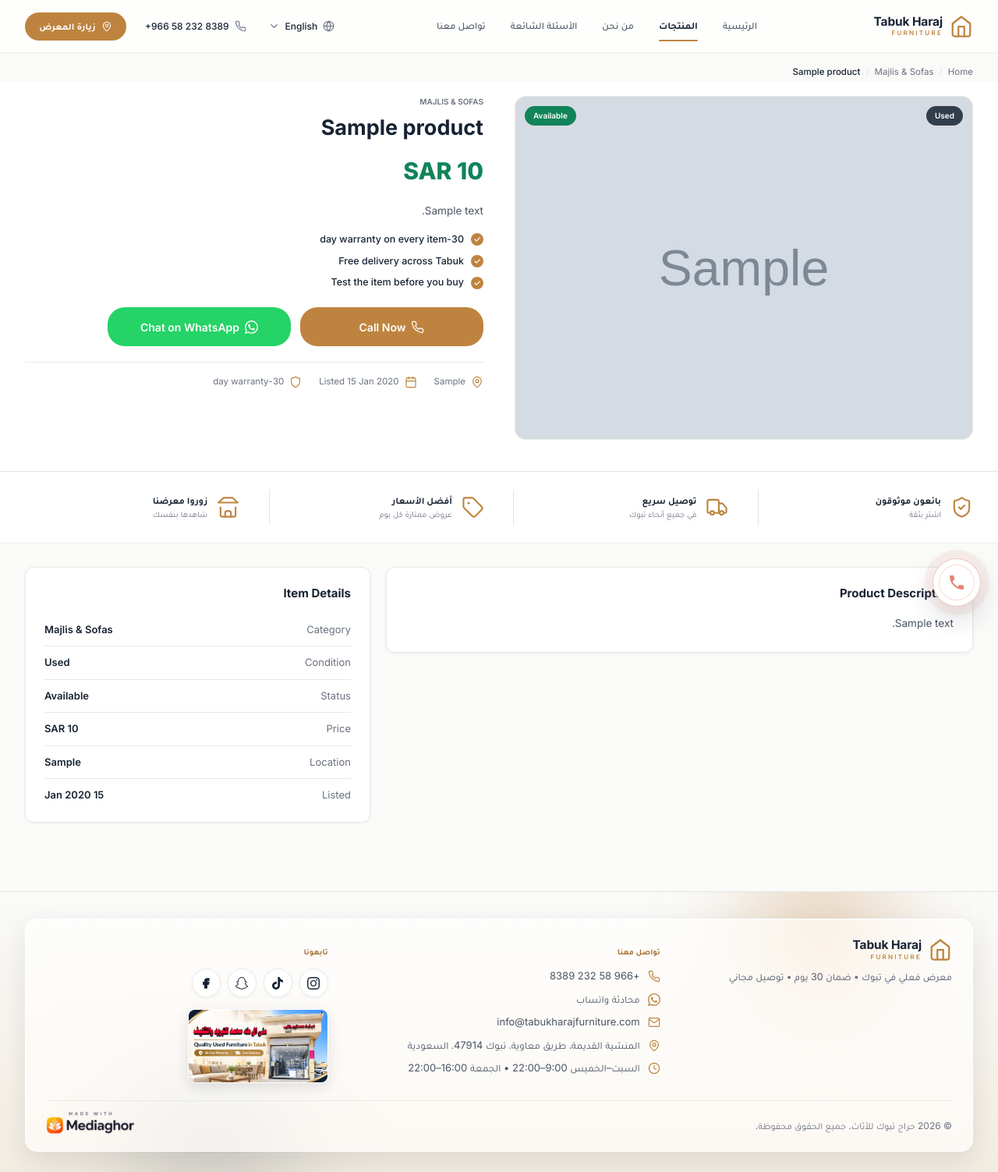
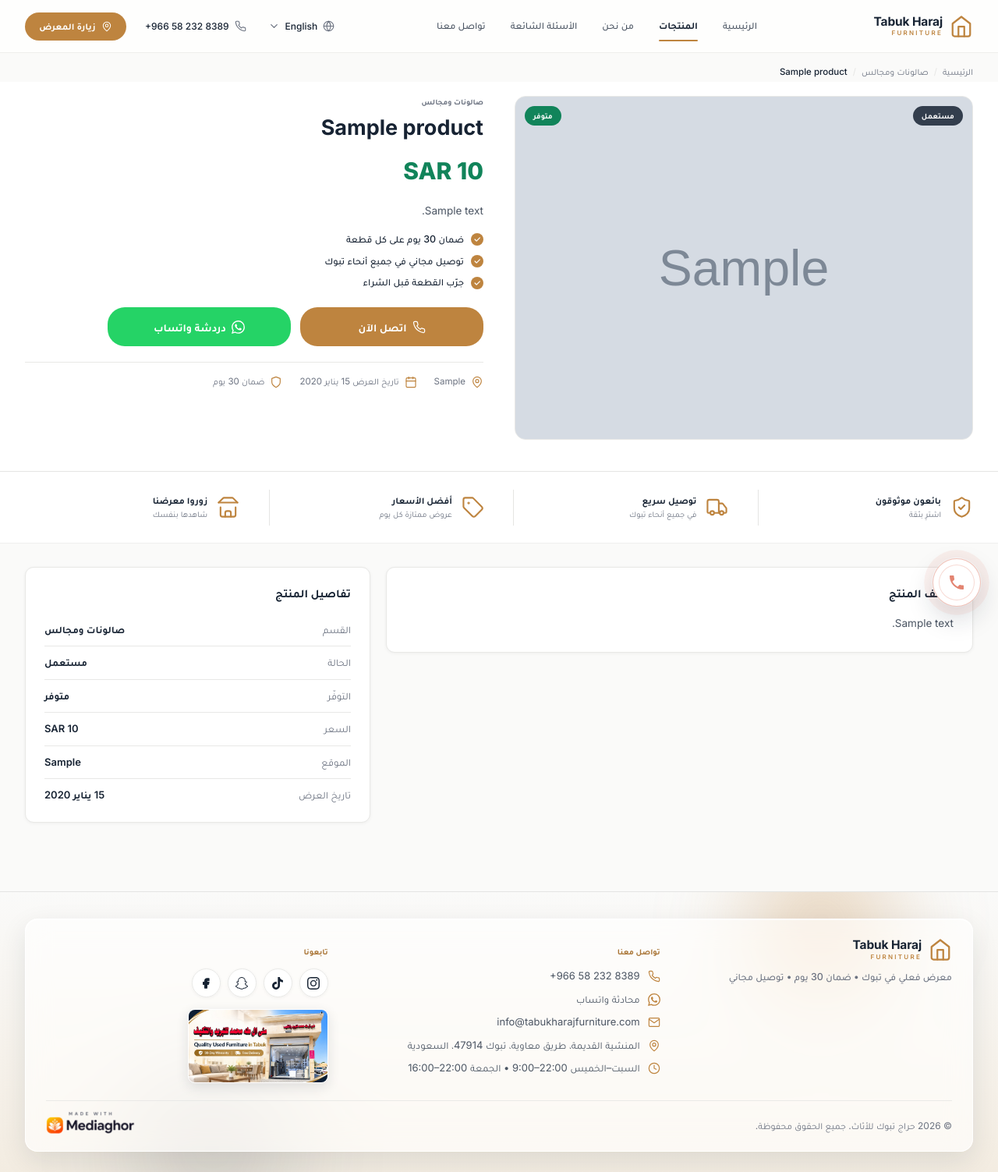
Before and after one commit to tanmoymondal1312/TabukHarajFurniture, a Django app: a page that uses templates/pages/product.html in a window 1280 px wide. Shown: the whole page at 78% size. Run offline with Django 5.2, Linux system fonts and the light colour scheme; data comes from the database, SQL or seed files in the repository; tables that the repository leaves empty hold one stand-in row (values such as "Sample post"); grey boxes marked "Sample" are stand-in pictures.

Commit message:
Translate dynamic product data to Arabic and fix bidi number ranges

```diff
--- a/pages/models.py
+++ b/pages/models.py
@@ -1,6 +1,7 @@
 from django.db import models
 from django.urls import reverse
 from django.utils.text import slugify
+from django.utils.translation import get_language
 
 
 class Category(models.Model):
@@ -32,6 +33,12 @@ class Category(models.Model):
     @property
     def item_count(self):
         return self.products.filter(is_active=True, status=Product.STATUS_AVAILABLE).count()
+
+    @property
+    def display_name(self):
+        if get_language() == "ar" and self.ar_name:
+            return self.ar_name
+        return self.name
 
 
 class Product(models.Model):
--- a/pages/templatetags/site_lang.py
+++ b/pages/templatetags/site_lang.py
@@ -6,15 +6,25 @@
     {% tf "%(n)s items" n=count %}       -> translated with printf style values
     {% current_language as lang %}       -> "ar" or "en"
     {% current_direction %}              -> "rtl" or "ltr"
+    {{ title|bidi_fix }}                 -> keeps 3x4 / 9:00-22:00 readable in RTL
 """
 
+import re
+
 from django import template
+from django.utils.html import escape
 from django.utils.safestring import mark_safe
 from django.utils.translation import get_language
 
 from pages.translations import AVAILABLE_LANGUAGES, TRANSLATIONS
 
 register = template.Library()
+
+# A number group, optionally followed by more groups split by a separator
+# (dash, slash, colon-less x) or spaces:  180x200, 9:00-22:00, 058 232 8389
+_NUM_GROUP = re.compile(
+    r"\d[\d.,:]*+(?:\s*[–—\-−/×]\s*\d[\d.,:]*+|\s+\d[\d.,:]*+)+"
+)
 
 
 def current_lang():
@@ -48,6 +58,20 @@ def tf(msgid, **kwargs):
         return text
 
 
+@register.filter
+def bidi_fix(value):
+    """Wrap number groups (3x4, 9:00-22:00, 058 232 8389) in an LTR isolate.
+
+    Without this, RTL text renders them reversed: 4x3, 22:00-9:00.
+    """
+    if value is None:
+        return ""
+    text = escape(str(value))
+    return mark_safe(
+        _NUM_GROUP.sub(lambda m: '<bdi dir="ltr">%s</bdi>' % m.group(0), text)
+    )
+
+
 @register.simple_tag(takes_context=True)
 def lang_url(context, target):
     """Link to the same page in another language without stacking params.
--- a/pages/views.py
+++ b/pages/views.py
@@ -4,11 +4,24 @@ from django.db.models import Q
 from django.shortcuts import get_object_or_404, redirect, render
 from django.urls import reverse
 from django.utils import timezone
+from django.utils.translation import get_language
 
 from .models import Category, ContactMessage, Product
 
 CANONICAL = "https://tabukharajfurniture.com"
 OG_COVER = CANONICAL + "/static/images/og-cover.jpg"
+
+_AR_MONTHS = {
+    1: "يناير", 2: "فبراير", 3: "مارس", 4: "أبريل", 5: "مايو", 6: "يونيو",
+    7: "يوليو", 8: "أغسطس", 9: "سبتمبر", 10: "أكتوبر", 11: "نوفمبر", 12: "ديسمبر",
+}
+
+
+def _listed_date(value):
+    d = timezone.localtime(value)
+    if get_language() == "ar":
+        return f"{d.day:02d} {_AR_MONTHS[d.month]} {d.year}"
+    return d.strftime("%d %b %Y")
 
 
 def home(request):
@@ -106,7 +119,7 @@ def products(request):
         active_category = get_object_or_404(Category, slug=cat_slug, is_active=True)
         if active_category.image:
             request.page_title = (
-                f"{active_category.ar_name or active_category.name} | حراج تبوك للأثاث"
+                f"{active_category.display_name} | حراج تبوك للأثاث"
             )
             request.page_image = CANONICAL + active_category.image.url
 
@@ -194,7 +207,7 @@ def product_detail(request, slug):
         "product": product,
         "related": related,
         "description": description,
-        "listed_date": timezone.localtime(product.created_at).strftime("%d %b %Y"),
+        "listed_date": _listed_date(product.created_at),
         "product_url": product_url,
         "product_image_url": product_image_url,
         "wa_text": wa_text,
--- a/templates/pages/about.html
+++ b/templates/pages/about.html
@@ -302,7 +302,7 @@
           {% for cat in categories %}
           <li role="listitem">
             <a class="catalog-card" href="{% url 'pages:products' %}?cat={{ cat.slug }}">
-              <span class="catalog-card__name">{{ cat.ar_name|default:cat.name }}</span>
+              <span class="catalog-card__name">{{ cat.display_name }}</span>
               <span class="catalog-card__count">
                 {% if cat.item_count == 1 %}قطعة واحدة متاحة{% elif cat.item_count == 2 %}قطعتان متاحتان{% elif cat.item_count %}{{ cat.item_count }} قطعة متاحة{% else %}عرض الكل{% endif %}
               </span>
--- a/templates/pages/product.html
+++ b/templates/pages/product.html
@@ -1,5 +1,5 @@
 {% extends "base.html" %}
-{% load static %}
+{% load static site_lang %}
 {% load l10n %}
 
 {% block content %}
@@ -14,13 +14,13 @@
         {
           "@type": "ListItem",
           "position": 1,
-          "name": "Home",
+          "name": "{% t "Home" %}",
           "item": "https://tabukharajfurniture.com/"
         },
         {
           "@type": "ListItem",
           "position": 2,
-          "name": "{{ product.category.name|escapejs }}",
+          "name": "{{ product.category.display_name|escapejs }}",
           "item": "https://tabukharajfurniture.com/#categories"
         },
         {
@@ -37,7 +37,7 @@
       "image": "{{ product_image_url }}",
       "description": "{{ description|truncatechars:240|escapejs }}",
       "sku": "TABUK-{{ product.pk }}",
-      "category": "{{ product.category.name|escapejs }}",
+      "category": "{{ product.category.display_name|escapejs }}",
       "brand": {
         "@type": "Brand",
         "name": "Tabuk Haraj Furniture"
@@ -62,11 +62,11 @@
 
 <div class="container">
   <nav class="crumb" aria-label="Breadcrumb">
-    <a href="{% url 'pages:home' %}">Home</a>
+    <a href="{% url 'pages:home' %}">{% t "Home" %}</a>
     <span class="crumb__sep" aria-hidden="true">/</span>
-    <a href="{% url 'pages:home' %}#categories">{{ product.category.name }}</a>
+    <a href="{% url 'pages:home' %}#categories">{{ product.category.display_name }}</a>
     <span class="crumb__sep" aria-hidden="true">/</span>
-    <span class="crumb__current" dir="rtl">{{ product.title }}</span>
+    <span class="crumb__current" dir="rtl">{{ product.title|bidi_fix }}</span>
   </nav>
 </div>
 
@@ -81,31 +81,31 @@
           width="600"
           height="450"
         >
-        <span class="pdp__pill pdp__pill--status pdp__pill--{{ product.status }}">{{ product.get_status_display }}</span>
-        <span class="pdp__pill pdp__pill--cond">{{ product.get_condition_display }}</span>
+        <span class="pdp__pill pdp__pill--status pdp__pill--{{ product.status }}">{% t product.get_status_display %}</span>
+        <span class="pdp__pill pdp__pill--cond">{% t product.get_condition_display %}</span>
       </div>
     </div>
 
     <div class="pdp__info">
       <p class="pdp__cat">
-        <a href="{% url 'pages:home' %}#categories">{{ product.category.name }}</a>
+        <a href="{% url 'pages:home' %}#categories">{{ product.category.display_name }}</a>
       </p>
-      <h1 class="pdp__title" dir="rtl" lang="ar">{{ product.title }}</h1>
+      <h1 class="pdp__title" dir="rtl" lang="ar">{{ product.title|bidi_fix }}</h1>
 
       <div class="pdp__price">
         <span class="pdp__price-main">{{ product.price_display }}</span>
         {% if product.has_discount %}
         <s class="pdp__price-old">{{ product.old_price_display }}</s>
-        <span class="pdp__off">{{ discount }}% OFF</span>
+        <span class="pdp__off">{% tf "%(n)s%% OFF" n=discount %}</span>
         {% endif %}
       </div>
 
-      <p class="pdp__desc" dir="rtl" lang="ar">{{ description|truncatewords:40|linebreaksbr }}</p>
+      <p class="pdp__desc" dir="rtl" lang="ar">{{ description|truncatewords:40|bidi_fix|linebreaksbr }}</p>
 
       <ul class="pdp__points">
-        <li>30-day warranty on every item</li>
-        <li>Free delivery across Tabuk</li>
-        <li>Test the item before you buy</li>
+        <li>{% t "30-day warranty on every item" %}</li>
+        <li>{% t "Free delivery across Tabuk" %}</li>
+        <li>{% t "Test the item before you buy" %}</li>
       </ul>
 
       <div class="pdp__actions">
@@ -113,13 +113,13 @@
           <svg class="icon" viewBox="0 0 24 24" fill="none" stroke="currentColor" stroke-width="1.75" stroke-linecap="round" stroke-linejoin="round" aria-hidden="true">
             <path d="M22 16.92v3a2 2 0 0 1-2.18 2 19.79 19.79 0 0 1-8.63-3.07 19.5 19.5 0 0 1-6-6 19.79 19.79 0 0 1-3.07-8.67A2 2 0 0 1 4.11 2h3a2 2 0 0 1 2 1.72 12.84 12.84 0 0 0 .7 2.81 2 2 0 0 1-.45 2.11L8.09 9.91a16 16 0 0 0 6 6l1.27-1.27a2 2 0 0 1 2.11-.45 12.84 12.84 0 0 0 2.81.7A2 2 0 0 1 22 16.92z"/>
           </svg>
-          Call Now
+          {% t "Call Now" %}
         </a>
         <a href="https://wa.me/966582328389?text={{ wa_text|urlencode }}" target="_blank" rel="noopener noreferrer" class="btn pdp__btn pdp__btn--wa">
           <svg class="icon" viewBox="0 0 24 24" fill="currentColor" stroke="none" aria-hidden="true">
             <path d="M17.472 14.382c-.297-.149-1.758-.867-2.03-.967-.273-.099-.471-.148-.67.15-.197.297-.767.966-.94 1.164-.173.199-.347.223-.644.075-.297-.15-1.255-.463-2.39-1.475-.883-.788-1.48-1.761-1.653-2.059-.173-.297-.018-.458.13-.606.134-.133.298-.347.446-.52.149-.174.198-.298.298-.497.099-.198.05-.371-.025-.52-.075-.149-.669-1.612-.916-2.207-.242-.579-.487-.5-.669-.51-.173-.008-.371-.01-.57-.01-.198 0-.52.074-.792.372-.272.297-1.04 1.016-1.04 2.479 0 1.462 1.065 2.875 1.213 3.074.149.198 2.096 3.2 5.077 4.487.709.306 1.262.489 1.694.625.712.227 1.36.195 1.871.118.571-.085 1.758-.719 2.006-1.413.248-.694.248-1.289.173-1.413-.074-.124-.272-.198-.57-.347M12.05 21.785h-.004a9.87 9.87 0 0 1-5.031-1.378l-.361-.214-3.741.982.998-3.648-.235-.374a9.86 9.86 0 0 1-1.51-5.26c.001-5.45 4.436-9.884 9.888-9.884 2.64 0 5.122 1.03 6.988 2.898a9.825 9.825 0 0 1 2.893 6.994c-.003 5.45-4.437 9.884-9.885 9.884m8.413-18.297A11.815 11.815 0 0 0 12.05 0C5.495 0 .16 5.335.157 11.892c0 2.096.547 4.142 1.588 5.945L.057 24l6.305-1.654a11.882 11.882 0 0 0 5.683 1.448h.005c6.554 0 11.89-5.335 11.893-11.893a11.821 11.821 0 0 0-3.48-8.413"/>
           </svg>
-          Chat on WhatsApp
+          {% t "Chat on WhatsApp" %}
         </a>
       </div>
 
@@ -129,20 +129,20 @@
             <path d="M20 10c0 6-8 12-8 12s-8-6-8-12a8 8 0 0 1 16 0"/>
             <circle cx="12" cy="10" r="3"/>
           </svg>
-          {{ product.location }}
+          {% t product.location %}
         </span>
         <span class="pdp__meta-item">
           <svg class="icon" viewBox="0 0 24 24" fill="none" stroke="currentColor" stroke-width="1.75" stroke-linecap="round" stroke-linejoin="round" aria-hidden="true">
             <rect x="3" y="4" width="18" height="18" rx="2"/>
             <path d="M16 2v4M8 2v4M3 10h18"/>
           </svg>
-          Listed {{ listed_date }}
+          {% t "Listed" %} {{ listed_date }}
         </span>
         <span class="pdp__meta-item">
           <svg class="icon" viewBox="0 0 24 24" fill="none" stroke="currentColor" stroke-width="1.75" stroke-linecap="round" stroke-linejoin="round" aria-hidden="true">
             <path d="M12 22s8-4 8-10V5l-8-3-8 3v7c0 6 8 10 8 10z"/>
           </svg>
-          30-day warranty
+          {% t "30-day warranty" %}
         </span>
       </div>
     </div>
@@ -154,35 +154,35 @@
 <section class="section pdp-details">
   <div class="container pdp-details__grid">
     <div class="pdp-card">
-      <h2 class="pdp-card__title">Product Description</h2>
-      <div class="pdp-card__text" dir="rtl" lang="ar">{{ description|linebreaksbr }}</div>
+      <h2 class="pdp-card__title">{% t "Product Description" %}</h2>
+      <div class="pdp-card__text" dir="rtl" lang="ar">{{ description|bidi_fix|linebreaksbr }}</div>
     </div>
 
     <div class="pdp-card">
-      <h2 class="pdp-card__title">Item Details</h2>
+      <h2 class="pdp-card__title">{% t "Item Details" %}</h2>
       <dl class="spec">
         <div class="spec__row">
-          <dt>Category</dt>
-          <dd>{{ product.category.name }}</dd>
+          <dt>{% t "Category" %}</dt>
+          <dd>{{ product.category.display_name }}</dd>
         </div>
         <div class="spec__row">
-          <dt>Condition</dt>
-          <dd>{{ product.get_condition_display }}</dd>
+          <dt>{% t "Condition" %}</dt>
+          <dd>{% t product.get_condition_display %}</dd>
         </div>
         <div class="spec__row">
-          <dt>Status</dt>
-          <dd class="spec__status spec__status--{{ product.status }}">{{ product.get_status_display }}</dd>
+          <dt>{% t "Status" %}</dt>
+          <dd class="spec__status spec__status--{{ product.status }}">{% t product.get_status_display %}</dd>
         </div>
         <div class="spec__row">
-          <dt>Price</dt>
+          <dt>{% t "Price" %}</dt>
           <dd class="spec__price">{{ product.price_display }}</dd>
         </div>
         <div class="spec__row">
-          <dt>Location</dt>
-          <dd>{{ product.location }}</dd>
+          <dt>{% t "Location" %}</dt>
+          <dd>{% t product.location %}</dd>
         </div>
         <div class="spec__row">
-          <dt>Listed</dt>
+          <dt>{% t "Listed" %}</dt>
           <dd>{{ listed_date }}</dd>
         </div>
       </dl>
@@ -195,11 +195,11 @@
   <div class="container">
     <div class="section-head">
       <div class="section-head__left">
-        <p class="section-eyebrow">You may also like</p>
-        <h2 class="section-title">Related Products</h2>
+        <p class="section-eyebrow">{% t "You may also like" %}</p>
+        <h2 class="section-title">{% t "Related Products" %}</h2>
       </div>
       <a href="{% url 'pages:products' %}" class="section-link">
-        View All Products
+        {% t "View All Products" %}
         <svg class="icon icon--sm" viewBox="0 0 24 24" fill="none" stroke="currentColor" stroke-width="1.75" stroke-linecap="round" stroke-linejoin="round" aria-hidden="true">
           <path d="M5 12h14"/><path d="m12 5 7 7-7 7"/>
         </svg>
@@ -219,10 +219,10 @@
               height="160"
               loading="lazy"
             >
-            <span class="listing-card__badge">{{ item.get_condition_display }}</span>
+            <span class="listing-card__badge">{% t item.get_condition_display %}</span>
           </div>
           <div class="listing-card__body">
-            <p class="listing-card__title" dir="rtl" lang="ar">{{ item.title }}</p>
+            <p class="listing-card__title" dir="rtl" lang="ar">{{ item.title|bidi_fix }}</p>
             <p class="listing-card__price">{{ item.price_display }}</p>
           </div>
         </a>
--- a/templates/partials/categories.html
+++ b/templates/partials/categories.html
@@ -25,7 +25,7 @@
             {% if cat.image %}
             <img
               src="{{ cat.image.url }}"
-              alt="{{ cat.name }} category - quality used items at Tabuk Haraj Furniture"
+              alt="{{ cat.display_name }} category - quality used items at Tabuk Haraj Furniture"
               width="190"
               height="92"
               loading="lazy"
@@ -35,7 +35,7 @@
             {% else %}
             <img
               src="{% static 'images/placeholder.webp' %}"
-              alt="{{ cat.name }} category - quality used items at Tabuk Haraj Furniture"
+              alt="{{ cat.display_name }} category - quality used items at Tabuk Haraj Furniture"
               width="190"
               height="92"
               loading="lazy"
@@ -44,7 +44,7 @@
             {% endif %}
           </div>
           <div class="category-card__body">
-            <p class="category-card__title" itemprop="name">{{ cat.name }}</p>
+            <p class="category-card__title" itemprop="name">{{ cat.display_name }}</p>
             {% if cat.item_count %}
             <p class="category-card__count">{% tf "%(n)s items" n=cat.item_count %}</p>
             {% endif %}
--- a/templates/partials/footer.html
+++ b/templates/partials/footer.html
@@ -21,7 +21,7 @@
               <svg class="icon" viewBox="0 0 24 24" fill="none" stroke="currentColor" stroke-width="1.75" stroke-linecap="round" stroke-linejoin="round" aria-hidden="true">
                 <path d="M22 16.92v3a2 2 0 0 1-2.18 2 19.79 19.79 0 0 1-8.63-3.07 19.5 19.5 0 0 1-6-6 19.79 19.79 0 0 1-3.07-8.67A2 2 0 0 1 4.11 2h3a2 2 0 0 1 2 1.72 12.84 12.84 0 0 0 .7 2.81 2 2 0 0 1-.45 2.11L8.09 9.91a16 16 0 0 0 6 6l1.27-1.27a2 2 0 0 1 2.11-.45 12.84 12.84 0 0 0 2.81.7A2 2 0 0 1 22 16.92z"/>
               </svg>
-              <a href="tel:+966582328389">+966 58 232 8389</a>
+              <a href="tel:+966582328389" dir="ltr">+966 58 232 8389</a>
             </li>
             <li>
               <svg class="icon" viewBox="0 0 24 24" fill="currentColor" aria-hidden="true">
@@ -48,7 +48,7 @@
                 <circle cx="12" cy="12" r="10"/>
                 <polyline points="12 6 12 12 16 14"/>
               </svg>
-              <span lang="ar" dir="rtl">السبت–الخميس 9:00–22:00 • الجمعة 16:00–22:00</span>
+              <span lang="ar" dir="rtl">السبت–الخميس <bdi dir="ltr">9:00–22:00</bdi> • الجمعة <bdi dir="ltr">16:00–22:00</bdi></span>
             </li>
           </ul>
         </div>
--- a/templates/partials/listings.html
+++ b/templates/partials/listings.html
@@ -27,10 +27,10 @@
               itemprop="image"
               id="listing-image"
             >
-            <span class="listing-card__badge">{{ item.get_condition_display }}</span>
+            <span class="listing-card__badge">{% t item.get_condition_display %}</span>
           </div>
           <div class="listing-card__body">
-            <p class="listing-card__title" dir="rtl" lang="ar" itemprop="name" id="listing-name">{{ item.title }}</p>
+            <p class="listing-card__title" dir="rtl" lang="ar" itemprop="name" id="listing-name">{{ item.title|bidi_fix }}</p>
             <p class="listing-card__price" itemprop="offers" itemscope itemtype="https://schema.org/Offer" id="listing-price">
               <meta itemprop="priceCurrency" content="SAR">
               <meta itemprop="availability" content="https://schema.org/InStock" id="listing-availability">
--- a/templates/partials/product_categories.html
+++ b/templates/partials/product_categories.html
@@ -23,7 +23,7 @@
       loading="lazy"
     >
   </span>
-  <span class="pp-cat__name">{{ cat.name }}</span>
+  <span class="pp-cat__name">{{ cat.display_name }}</span>
   <span class="pp-cat__count">{{ cat.item_count }}</span>
 </a>
 {% endfor %}
```
Also changed, not shown: pages/translations.py (+24 -0 lines), templates/pages/faq.html (+4 -4 lines), templates/pages/products.html (+8 -8 lines).
